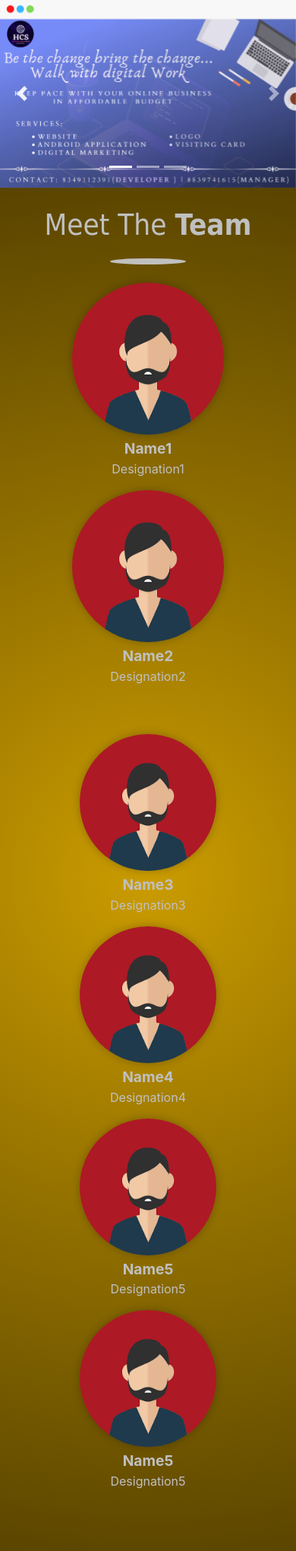
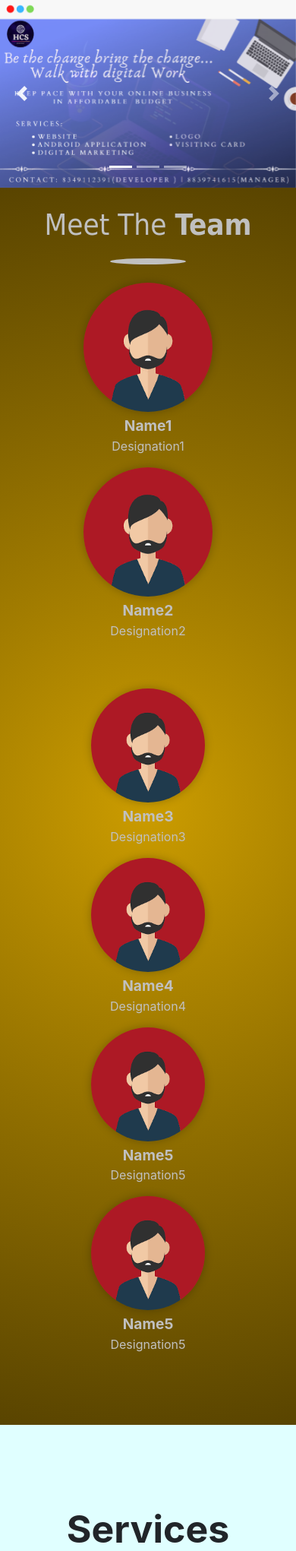
Before and after one commit to kartikagrawal3a/hcs, a PHP site: page / in a window 390 px wide. Shown: the top 2041 px of the page at 76% size. Run offline with PHP 8.4, Linux system fonts and the light colour scheme; some libraries are stand-ins or nearby versions.

Commit message:
Update style.css

```diff
--- a/style.css
+++ b/style.css
@@ -64,6 +64,14 @@
             .teamhead{
                 font-size: 2.4em;
             }
+            .member{
+                width: 170px;
+                height: 170px;
+            }
+            .member2{
+                width: 150px;
+                height: 150px;
+            }
         }
 
 
```
